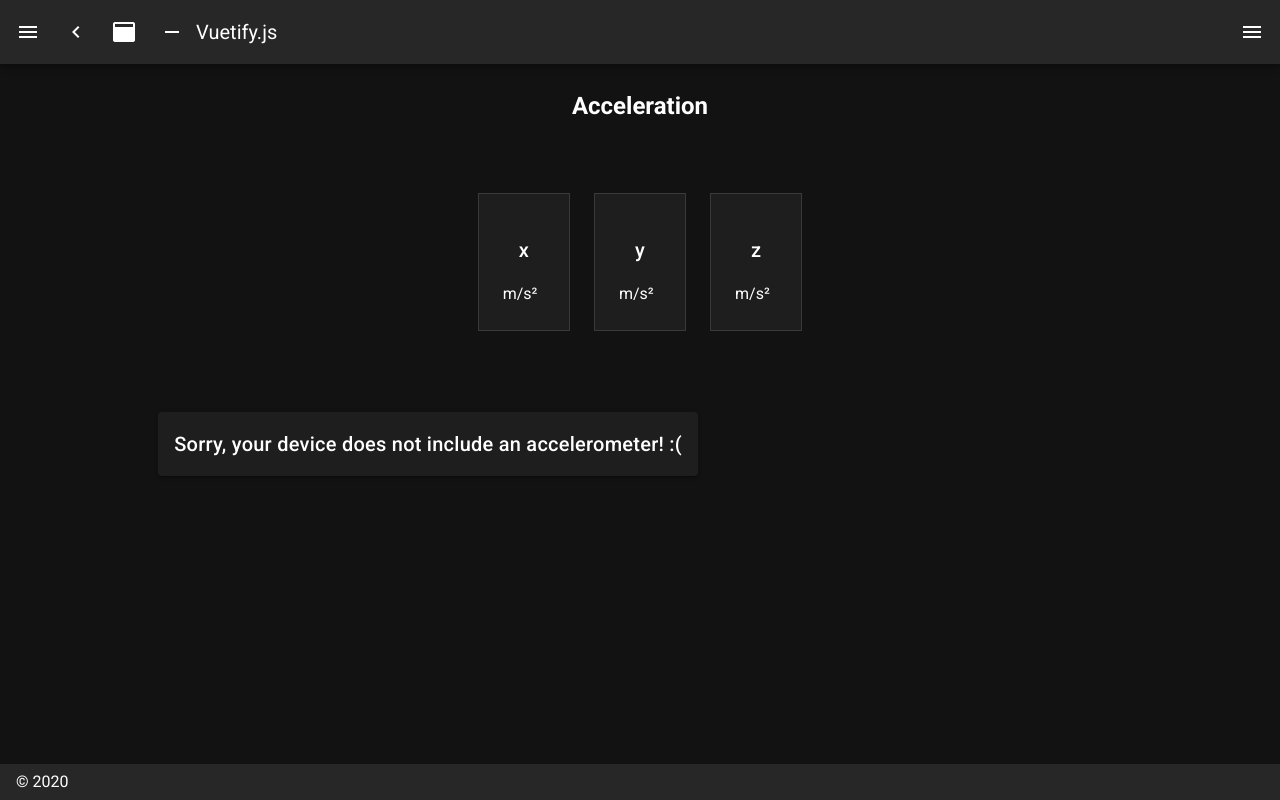
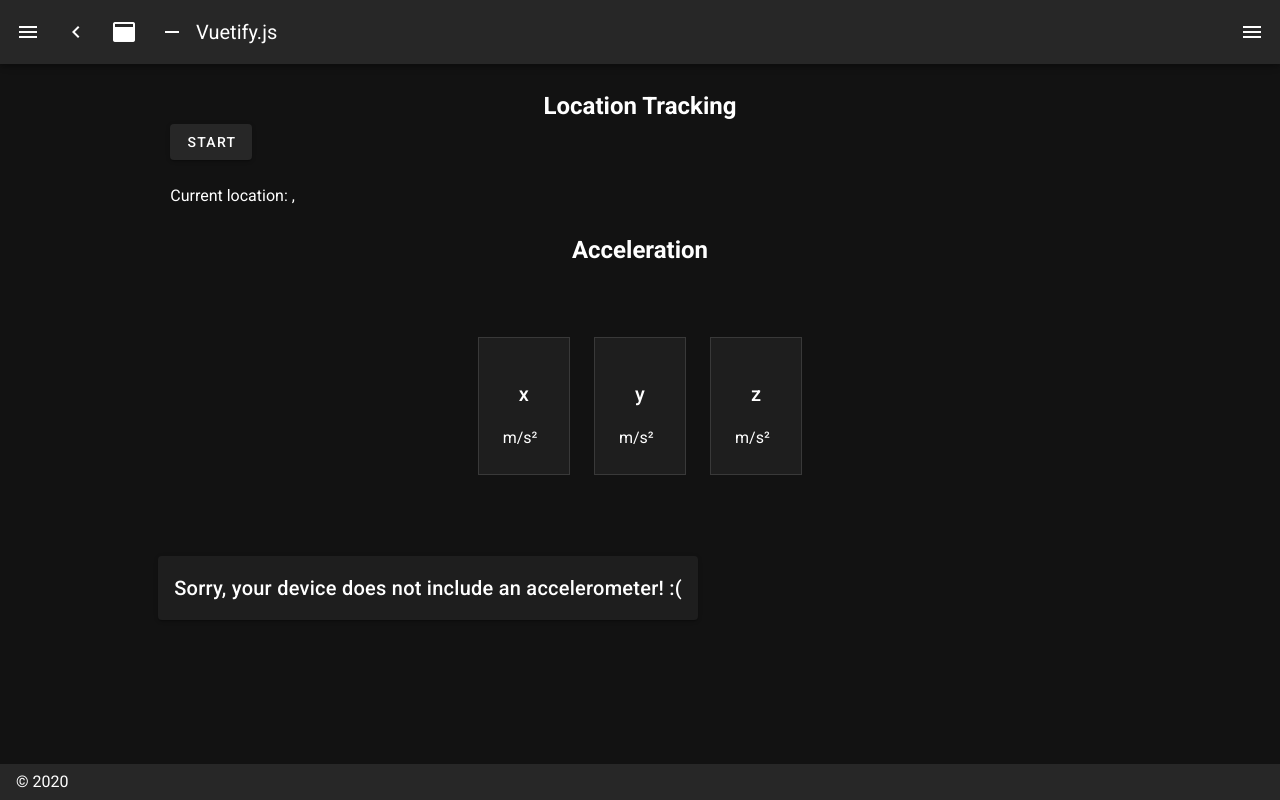
Before and after one commit to StefanieStoppel/what-the-hole-frontend, a Nuxt app: page / in a window 1280 px wide. Built offline with nearby package versions, Linux system fonts and the light colour scheme.

Commit message:
feat: add location tracker

```diff
--- /dev/null
+++ b/components/LocationTracker.vue
@@ -0,0 +1,84 @@
+<template>
+  <v-container fluid>
+    <h2 class="text-center">Location Tracking</h2>
+    <v-row>
+      <v-col cols="12">
+        <v-btn v-if="locationAvailable && !isWatchingLocation" @click="startWatchingPosition">Start</v-btn>
+        <v-btn v-else-if="locationAvailable && isWatchingLocation" @click="stopWatchingPosition">Stop</v-btn>
+      </v-col>
+    </v-row>
+    <v-row>
+      <v-col cols="12">
+        Current location: {{this.currentLatitude}}, {{this.currentLongitude}}
+      </v-col>
+    </v-row>
+  </v-container>
+</template>
+
+<script>
+class TimestampedCoordinate {
+  constructor(latitude, longitude, timestamp) {
+    this.latitude = latitude;
+    this.longitude = longitude;
+    this.timestamp = timestamp;
+  }
+}
+
+export default {
+  name: "LocationTracker",
+  data() {
+    return {
+      locationAvailable: false,
+      isWatchingLocation: false,
+      infoText: '',
+      locationWatcherOptions: {
+        enableHighAccuracy: true,
+        timeout: 5000,
+        maximumAge: 0
+      },
+      locationWatcherId: null,
+      timestampedCoordinateHistory: [],
+      currentLatitude: null,
+      currentLongitude: null
+    }
+  },
+  mounted() {
+    if (!navigator.geolocation) {
+      this.locationAvailable = false;
+      this.infoText = 'Geolocation is not supported by your browser';
+    } else {
+      this.locationAvailable = true;
+    }
+  },
+  methods: {
+    startWatchingPosition() {
+      this.infoText = 'Locating…';
+      this.isWatchingLocation = true;
+      this.locationWatcherId = navigator.geolocation.watchPosition(this.success, this.error);
+      console.log("Started watcher")
+    },
+    stopWatchingPosition() {
+      this.infoText = 'Done';
+      this.isWatchingLocation = false;
+      navigator.geolocation.clearWatch(this.locationWatcherId);
+      console.log("Stopped watcher")
+    },
+    success(position) {
+      const coords = position.coords;
+      this.currentLatitude = coords.latitude;
+      this.currentLongitude = coords.longitude;
+      const timestampedCoordinate = new TimestampedCoordinate(coords.latitude, coords.longitude, Date.now())
+      this.timestampedCoordinateHistory.push(timestampedCoordinate);
+      console.log("Current location: " + coords.latitude + ", " + coords.longitude)
+      console.log("Location history: " + this.timestampedCoordinateHistory)
+    },
+    error(error) {
+      console.warn('ERROR(' + error.code + '): ' + error.message);
+    }
+  }
+}
+</script>
+
+<style scoped>
+
+</style>
--- a/pages/index.vue
+++ b/pages/index.vue
@@ -1,6 +1,7 @@
 <template>
   <v-row justify="center" align="center">
     <v-col cols="12" sm="8" md="10">
+      <location-tracker/>
       <accelerometer-display/>
     </v-col>
   </v-row>
@@ -10,9 +11,12 @@
 import Logo from '~/components/Logo.vue'
 import VuetifyLogo from '~/components/VuetifyLogo.vue'
 import AccelerometerDisplay from '~/components/AccelerometerDisplay'
+import VideoCapture from "../components/VideoCapture";
+import LocationTracker from "../components/LocationTracker";
 
 export default {
   components: {
+    LocationTracker,
     Logo,
     VuetifyLogo,
     AccelerometerDisplay
```
